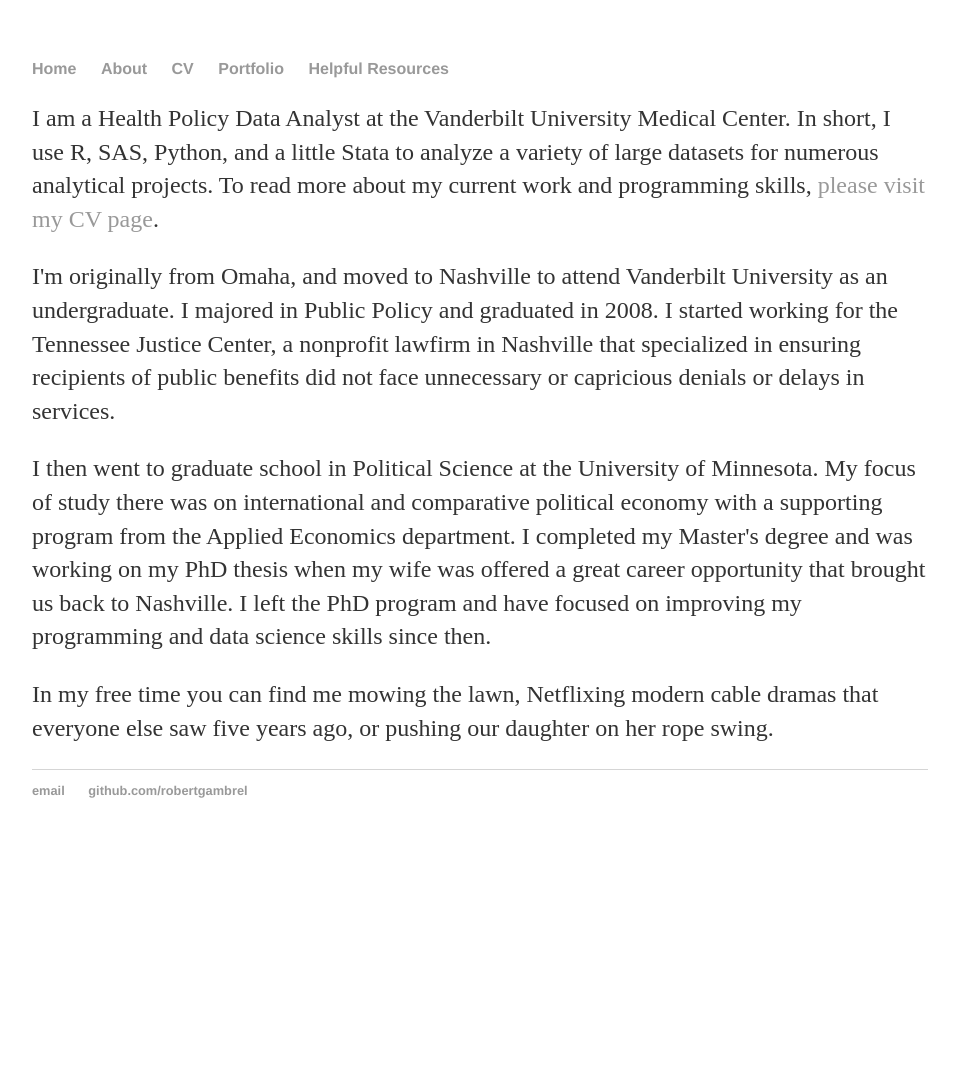
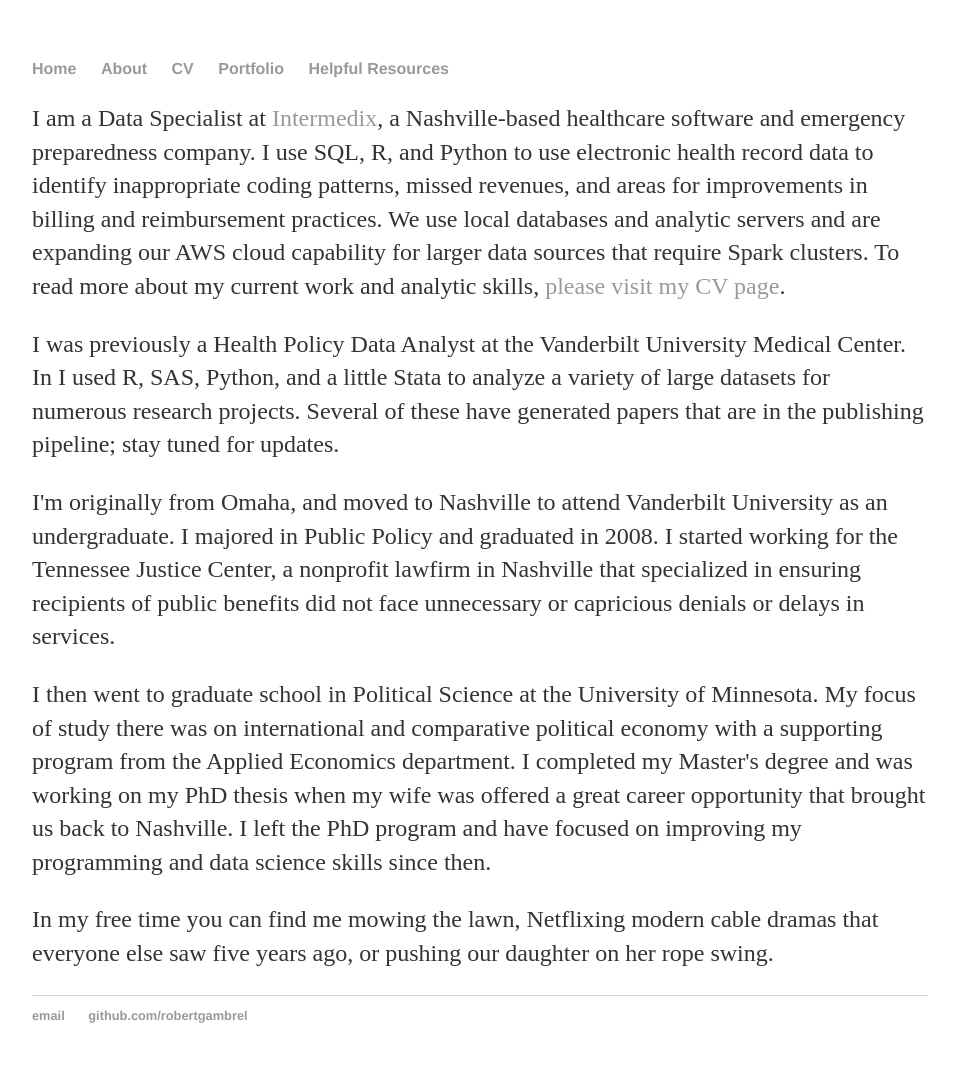
Before and after one commit to robertgambrel/robertgambrel.github.io, a Jekyll site: the page built from about/index.md, in a window 1280 px wide. Shown: the whole page, without its empty margins (160-1117 px from the left). Built offline with Jekyll 4.4.1, drawn with Linux system fonts in a browser that asks for light colours; before the commit the page ends 900 px from its top, so only the background shows below that.

Commit message:
Update w/ latest work info

```diff
--- a/about/index.md
+++ b/about/index.md
@@ -2,7 +2,10 @@
 layout: default
 title: Robert Gambrel - About
 ---
-I am a Health Policy Data Analyst at the Vanderbilt University Medical Center. In short, I use R, SAS, Python, and a little Stata to analyze a variety of large datasets for numerous analytical projects. To read more about my current work and programming skills, [please visit my CV page](/cv).
+
+I am a Data Specialist at [Intermedix](https://www.intermedix.com/), a Nashville-based healthcare software and emergency preparedness company. I use SQL, R, and Python to use electronic health record data to identify inappropriate coding patterns, missed revenues, and areas for improvements in billing and reimbursement practices. We use local databases and analytic servers and are expanding our AWS cloud capability for larger data sources that require Spark clusters. To read more about my current work and analytic skills, [please visit my CV page](/cv).
+
+I was previously a Health Policy Data Analyst at the Vanderbilt University Medical Center. In I used R, SAS, Python, and a little Stata to analyze a variety of large datasets for numerous research projects. Several of these have generated papers that are in the publishing pipeline; stay tuned for updates.
 
 I\'m originally from Omaha, and moved to Nashville to attend Vanderbilt University as an undergraduate. I majored in Public Policy and graduated in 2008. I started working for the Tennessee Justice Center, a nonprofit lawfirm in Nashville that specialized in ensuring recipients of public benefits did not face unnecessary or capricious denials or delays in services.
 
```
